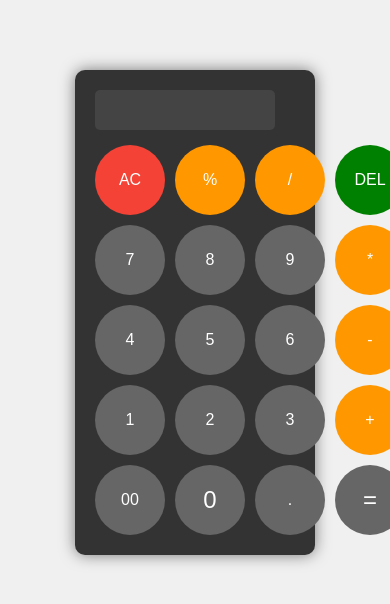
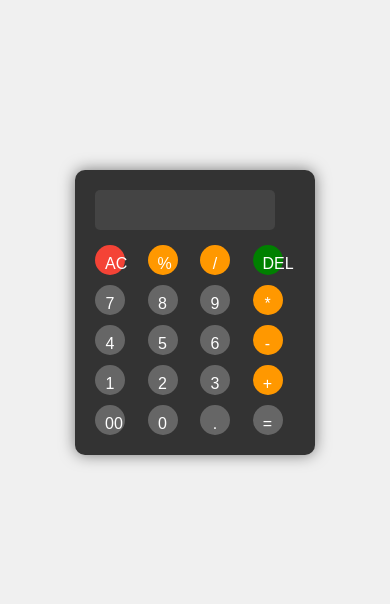
Before and after one commit to Saheb-Patra/test, a plain HTML site: page index.html in a window 390 px wide. Shown: the part 118-722 px from the top of the page. Drawn offline with Linux system fonts and the light colour scheme.

Commit message:
Add files via upload

```diff
--- a/style.css
+++ b/style.css
@@ -112,6 +112,8 @@ button:hover {
         width: 200px;
     }
     #display{height: 40px; font-size: 1.2rem;}
-    button{padding: 10px;font-size: 1rem;}
+    button{padding: 10px; width: 30px;height: 30px; font-size: 1rem;}
+    .zero{padding: 10px; width: 30px;height: 30px; font-size: 1rem;}
+    .equals{padding: 10px; width: 30px;height: 30px; font-size: 1rem;}
 
 }
```
